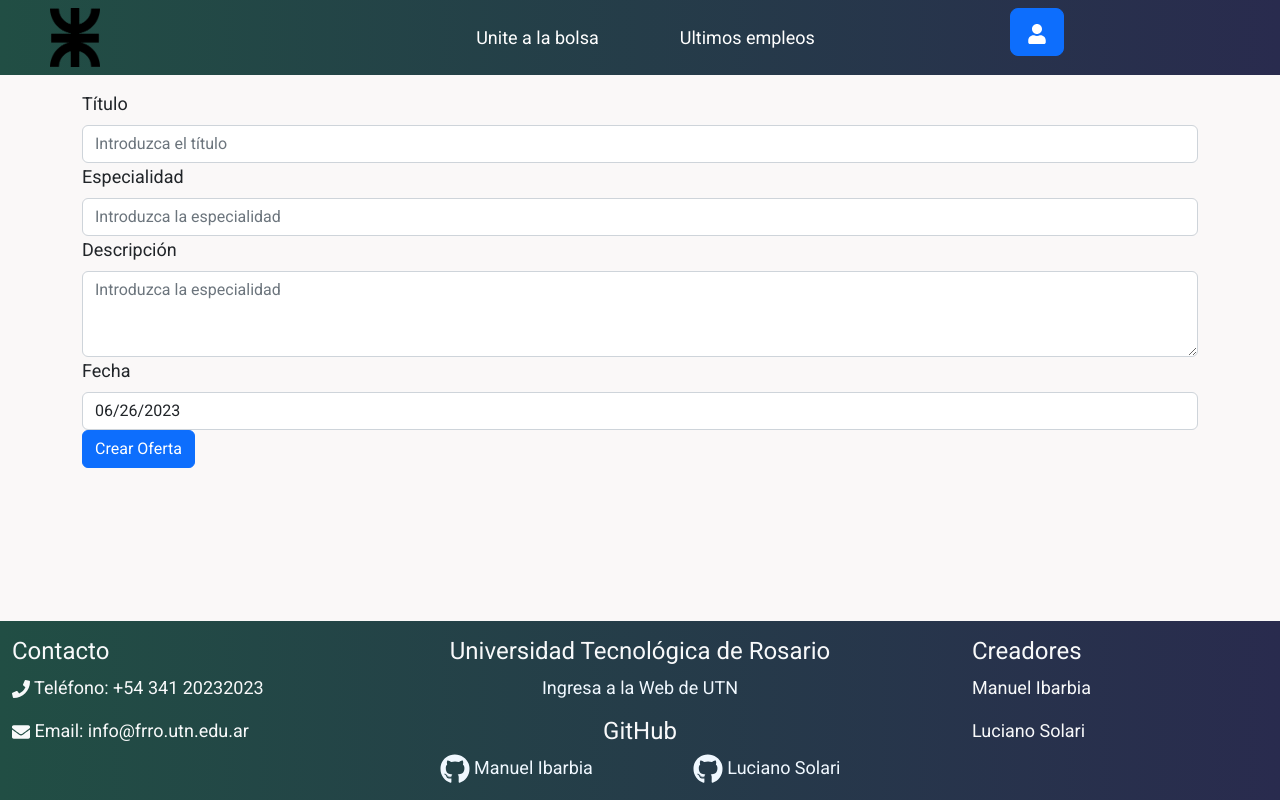
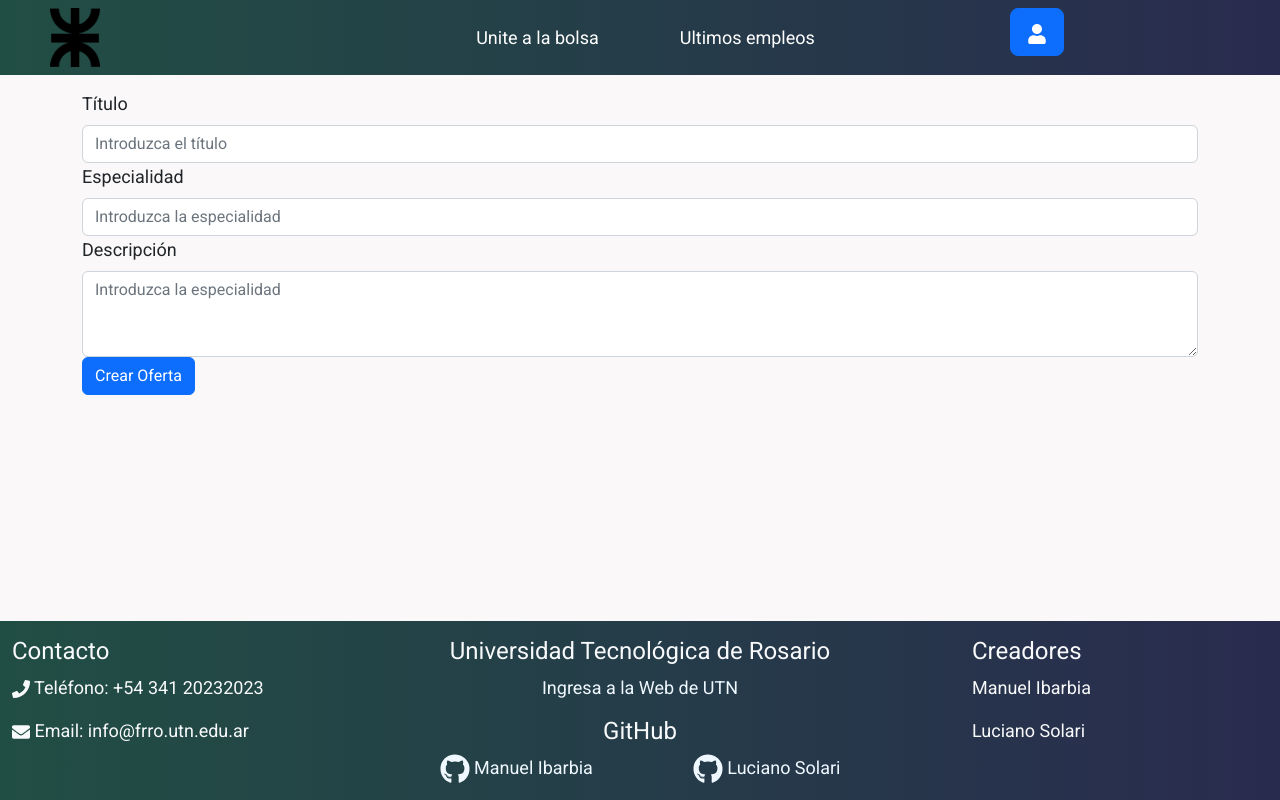
Before and after one commit to Lucianosolari/BolsaDeTrabajo, a React (Vite) app in the folder BolsaDeTrabajo/: page /createOffer in a window 1280 px wide. Built offline with nearby package versions, Linux system fonts and the light colour scheme.

Commit message:
La fecha de creación de oferta se asigna automáticamente

```diff
--- a/BolsaDeTrabajo/src/api.jsx
+++ b/BolsaDeTrabajo/src/api.jsx
@@ -43,7 +43,6 @@ export async function createOffer({ token, offerData }) {
         offerTitle: offerData.title,
         offerSpecialty: offerData.specialty,
         offerDescription: offerData.description,
-        createdDate: offerData.date,
         companyId: offerData.companyId,
       }),
     });
--- a/BolsaDeTrabajo/src/components/Companies/CreateOffer.jsx
+++ b/BolsaDeTrabajo/src/components/Companies/CreateOffer.jsx
@@ -8,7 +8,6 @@ const CreateOffer = () => {
   const [title, setTitle] = useState("");
   const [specialty, setSpecialty] = useState("");
   const [description, setDescription] = useState("");
-  const [date, setDate] = useState(new Date().toISOString().slice(0, 10));
   const { user } = useContext(UserContext);
   const [success, setSuccess] = useState("");
   const [frontError, setFrontError] = useState("");
@@ -29,7 +28,6 @@ const CreateOffer = () => {
           title: title,
           specialty: specialty,
           description: description,
-          date: date,
           companyId: user.userId,
         },
       });
@@ -39,7 +37,6 @@ const CreateOffer = () => {
         setTitle("");
         setSpecialty("");
         setDescription("");
-        setDate(new Date().toISOString().slice(0, 10));
       }
     } catch (error) {
       setApiError(error.message);
@@ -49,7 +46,7 @@ const CreateOffer = () => {
   useEffect(() => {
     setApiError("");
     setFrontError("");
-  }, [title, specialty, description, date]);
+  }, [title, specialty, description]);
 
   return (
     <Form onSubmit={handleClickCreateOffer}>
@@ -84,17 +81,6 @@ const CreateOffer = () => {
         />
       </Form.Group>
 
-      <Form.Group controlId="formDate">
-        <Form.Label>Fecha</Form.Label>
-        <Form.Control
-          type="date"
-          placeholder="Introduzca la fecha"
-          value={date}
-          onChange={(event) => setDate(event.target.value)}
-          readOnly
-        />
-      </Form.Group>
-
       <Button variant="primary" type="submit">
         Crear Oferta
       </Button>
```
